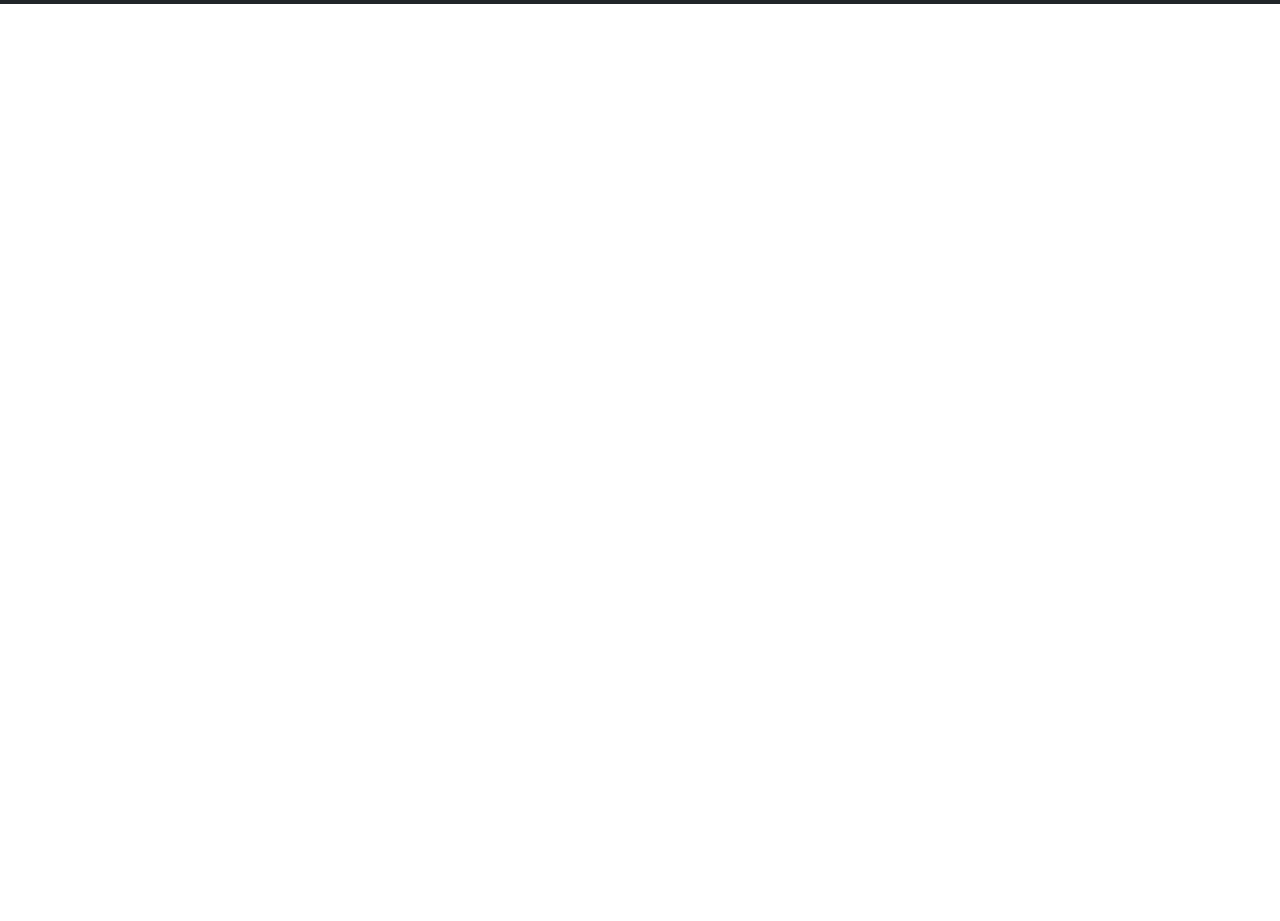
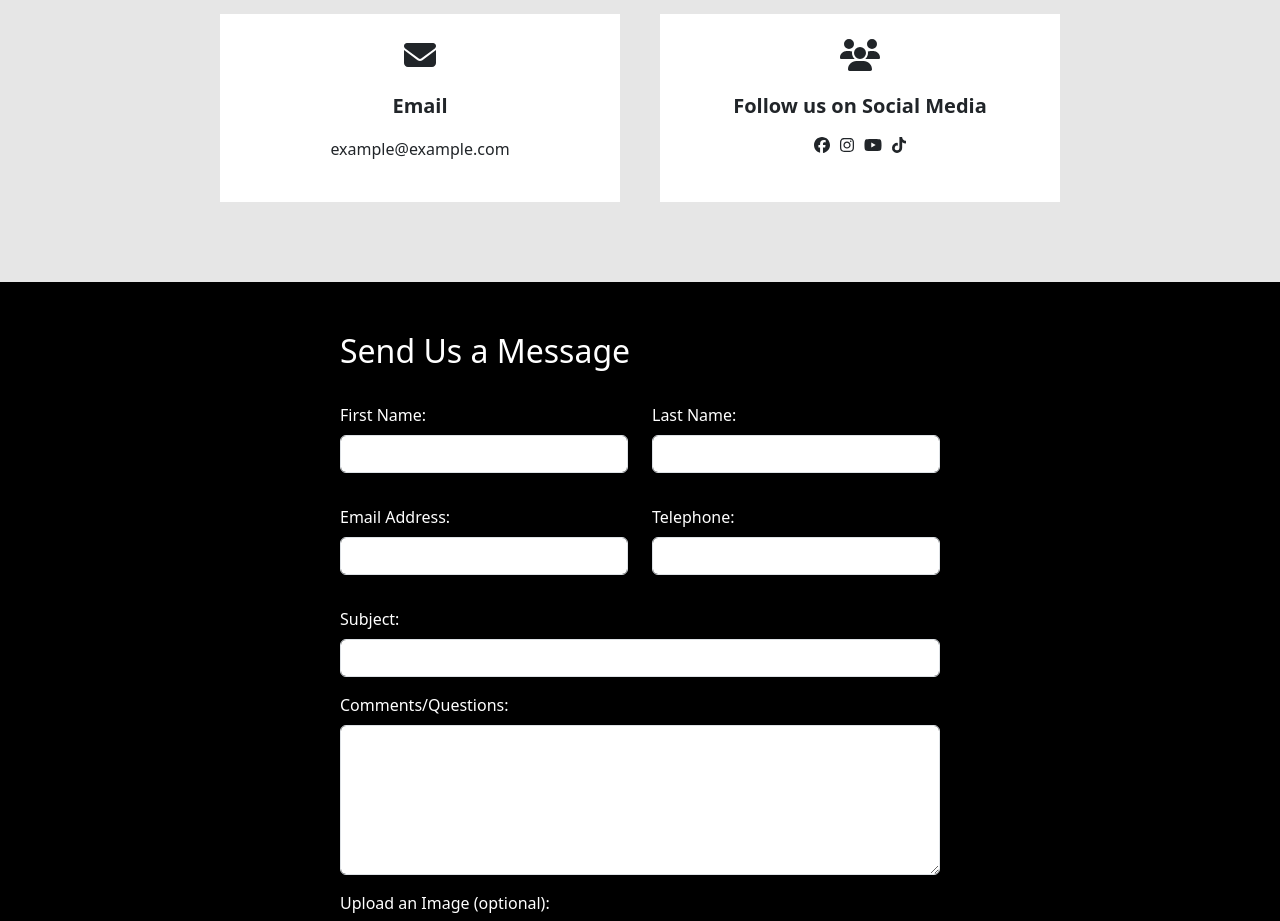
Before and after one commit to sp-ho/animal-rescue, a React (Vite) app: page /contact in a window 1280 px wide. Shown: the part 260-1181 px from the top of the page. Before the commit the page ends 800 px from the top, so only its background shows below. Built offline with nearby package versions, Linux system fonts and the light colour scheme.

Commit message:
4th commit

```diff
--- a/package.json
+++ b/package.json
@@ -15,6 +15,7 @@
     "@fortawesome/free-solid-svg-icons": "^6.5.1",
     "@fortawesome/react-fontawesome": "^0.2.0",
     "bootstrap": "^5.3.2",
+    "joi": "^17.11.0",
     "react": "^18.2.0",
     "react-dom": "^18.2.0",
     "react-router-dom": "^6.20.0"
--- a/src/App.css
+++ b/src/App.css
@@ -0,0 +1,82 @@
+.contact-container {
+    display: flex;
+    flex-direction: column;
+    align-items: center;
+  }
+
+  .contact-heading {
+    text-align: left;
+    margin: 50px 100px;
+  }
+
+  .contact-div {
+    width: 100%;
+    background-color: rgba(220, 220, 220, 0.719);
+  }
+
+  .columns {
+    display: flex;
+    justify-content: center;
+  }
+
+  .left-section,
+  .right-section {
+    width: 400px;
+    box-sizing: border-box;
+    padding: 25px;
+    display: flex;
+    flex-direction: column;
+    align-items: center;
+    text-align: center;
+    background-color: white;
+    margin: 80px 20px;
+  }
+
+  .contact-section {
+    display: flex;
+    flex-direction: column;
+    align-items: center;
+    justify-content: center;
+    margin-bottom: 20px;
+    width: 100%;
+  }
+
+  .contact-p {
+    font-size: 20px;
+    font-weight: bold;
+  }
+
+  .social-icons {
+    display: flex;
+    gap: 10px;
+    justify-content: center;
+  }
+
+  .form-section {
+    width: 100%;
+    text-align: left;
+    color: white;
+    background-color: black;
+  }
+
+  .compact-form {
+    max-width: 600px;
+    margin: 50px auto;
+  }
+
+  .compact-form label {
+    margin-bottom: 0.5rem;
+  }
+
+  .compact-form input{
+    margin-bottom: 1rem;
+  }
+
+  .compact-form textarea {
+    margin-bottom: 1rem;
+    height: 150px;
+  }
+
+  .compact-form button {
+    margin-top: 1rem;
+  }
--- a/src/App.tsx
+++ b/src/App.tsx
@@ -1,5 +1,5 @@
 import { Routes, Route } from "react-router-dom";
-import Message from "./components/Message";
+// import Message from "./components/Message";
 import Navbar from "./components/Navbar";
 import About from "./pages/About";
 import Home from "./pages/Home";
@@ -12,7 +12,7 @@ function App() {
     <>
       <Navbar />
       {/* Message component is used to display "SIte is under maintenance" text */}
-      <Message />
+      {/* <Message /> */}
       <Routes>
         <Route path="/" element={<Home />} />
         <Route path="/about" element={<About />} />
--- /dev/null
+++ b/src/components/FormValidator.tsx
@@ -0,0 +1,33 @@
+// FormValidator.tsx
+import Joi from "joi";
+
+const schema = Joi.object({
+  firstName: Joi.string().required(),
+  lastName: Joi.string().required(),
+  email: Joi.string()
+    .email({ tlds: { allow: false } })
+    .required(),
+  telephone: Joi.string().pattern(/^[0-9+\-() ]*$/),
+  subject: Joi.string().required(),
+  comments: Joi.string().required().max(500),
+  image: Joi.object({
+    name: Joi.string().required(),
+    type: Joi.string().valid("image/jpeg", "image/png").required(),
+    size: Joi.number().max(5 * 1024 * 1024),
+  }),
+});
+
+const validateFormData = (formData: FormData) => {
+  const { error } = schema.validate(formData, { abortEarly: false });
+  if (error) {
+    const errors: Record<string, string> = {}; // use Record<string, string> for explicit typing
+    error.details.forEach((detail) => {
+      errors[detail.path[0] as string] = detail.message;
+    });
+    return errors;
+  }
+
+  return {};
+};
+
+export default validateFormData;
--- a/src/components/Navbar.tsx
+++ b/src/components/Navbar.tsx
@@ -3,7 +3,7 @@ import { Link } from "react-router-dom";
 
 const Navbar: React.FC = () => {
   return (
-    <nav className="navbar navbar-expand-lg bg-body-tertiary">
+    <nav className="navbar navbar-expand-lg ">
       <div className="container-fluid">
         <Link className="navbar-brand" to={"/"}>
           <img
--- a/src/pages/Contact.tsx
+++ b/src/pages/Contact.tsx
@@ -1,5 +1,193 @@
+import { useState } from "react";
+import "../App.css";
+import { FontAwesomeIcon } from "@fortawesome/react-fontawesome";
+import { faEnvelope, faUsers } from "@fortawesome/free-solid-svg-icons";
+import {
+  faFacebook,
+  faInstagram,
+  faYoutube,
+  faTiktok,
+} from "@fortawesome/free-brands-svg-icons";
+import validateFormData from "../components/FormValidator";
+
 const Contact = () => {
-  return <div>Contact</div>;
+  const [formData, setFormData] = useState({
+    firstName: "",
+    lastName: "",
+    email: "",
+    subject: "",
+    telephone: "",
+    comments: "",
+    image: null as File | null,
+    agreeTerms: false,
+  });
+
+  const handleInputChange = (
+    e: React.ChangeEvent<HTMLInputElement | HTMLTextAreaElement>
+  ) => {
+    const { name, value } = e.target;
+    setFormData({ ...formData, [name]: value });
+  };
+
+  const handleFileChange = (e: React.ChangeEvent<HTMLInputElement>) => {
+    const file = e.target.files?.[0] ?? null;
+    setFormData({ ...formData, image: file });
+  };
+
+  const handleSubmit = (e: React.FormEvent<HTMLFormElement>) => {
+    e.preventDefault();
+    const formDataInstance = new FormData();
+    Object.entries(formData).forEach(([key, value]) => {
+      formDataInstance.append(key, value as string | Blob);
+    });
+    const errors = validateFormData(formDataInstance);
+
+    if (Object.keys(errors).length === 0) {
+      // No validation errors, proceed with form submission logic
+      console.log("Form submitted:", formData);
+    } else {
+      // Validation errors, handle them (e.g., display errors to the user)
+      console.error("Validation errors:", errors);
+    }
+  };
+
+  return (
+    <>
+      <h2 className="contact-heading">Contact Us</h2>
+      <div className="contact-container">
+        <div className="contact-div">
+          <div className="columns">
+            {/* Left Section */}
+            <div className="left-section">
+              <div className="contact-section">
+                <FontAwesomeIcon icon={faEnvelope} size="2x" />
+              </div>
+              <p className="contact-p">Email</p>
+              <p>example@example.com</p>
+            </div>
+
+            {/* Right Section */}
+            <div className="right-section">
+              <div className="contact-section">
+                <FontAwesomeIcon icon={faUsers} size="2x" />
+              </div>
+              <div>
+                <p className="contact-p">Follow us on Social Media</p>
+                <div className="social-icons">
+                  <FontAwesomeIcon icon={faFacebook} />
+                  <FontAwesomeIcon icon={faInstagram} />
+                  <FontAwesomeIcon icon={faYoutube} />
+                  <FontAwesomeIcon icon={faTiktok} />
+                </div>
+              </div>
+            </div>
+          </div>
+        </div>
+
+        {/* Form Section */}
+        <div className="form-section">
+          <form onSubmit={handleSubmit} className="compact-form">
+            <h2>Send Us a Message</h2>
+            <br />
+            <div className="row mb-3">
+              <div className="col-md-6">
+                <label htmlFor="firstName">First Name:</label>
+                <input
+                  type="text"
+                  id="firstName"
+                  name="firstName"
+                  value={formData.firstName}
+                  onChange={handleInputChange}
+                  required
+                  className="form-control"
+                />
+              </div>
+              <div className="col-md-6">
+                <label htmlFor="lastName">Last Name:</label>
+                <input
+                  type="text"
+                  id="lastName"
+                  name="lastName"
+                  value={formData.lastName}
+                  onChange={handleInputChange}
+                  required
+                  className="form-control"
+                />
+              </div>
+            </div>
+            <div className="row mb-3">
+              <div className="col-md-6">
+                <label htmlFor="email">Email Address:</label>
+                <input
+                  type="email"
+                  id="email"
+                  name="email"
+                  value={formData.email}
+                  onChange={handleInputChange}
+                  required
+                  className="form-control"
+                />
+              </div>
+              <div className="col-md-6">
+                <label htmlFor="telephone">Telephone:</label>
+                <input
+                  type="tel"
+                  id="telephone"
+                  name="telephone"
+                  value={formData.telephone}
+                  onChange={handleInputChange}
+                  className="form-control"
+                />
+              </div>
+            </div>
+
+            <div className="mb-3">
+              <label htmlFor="subject">Subject:</label>
+              <input
+                type="text"
+                id="subject"
+                name="subject"
+                value={formData.subject}
+                onChange={handleInputChange}
+                required
+                className="form-control"
+              />
+            </div>
+
+            <div className="mb-3">
+              <label htmlFor="comments">Comments/Questions:</label>
+              <textarea
+                id="comments"
+                name="comments"
+                value={formData.comments}
+                onChange={handleInputChange}
+                required
+                className="form-control"
+              />
+            </div>
+
+            <div className="mb-3">
+              <label htmlFor="image">Upload an Image (optional):</label>
+              <input
+                type="file"
+                id="image"
+                name="image"
+                accept="image/*"
+                onChange={handleFileChange}
+                className="form-control"
+              />
+            </div>
+
+            <div>
+              <button type="submit" className="btn btn-secondary">
+                Submit
+              </button>
+            </div>
+          </form>
+        </div>
+      </div>
+    </>
+  );
 };
 
 export default Contact;
```
Also changed, not shown: 1 other file (tests, documents, lock files or other folders).
